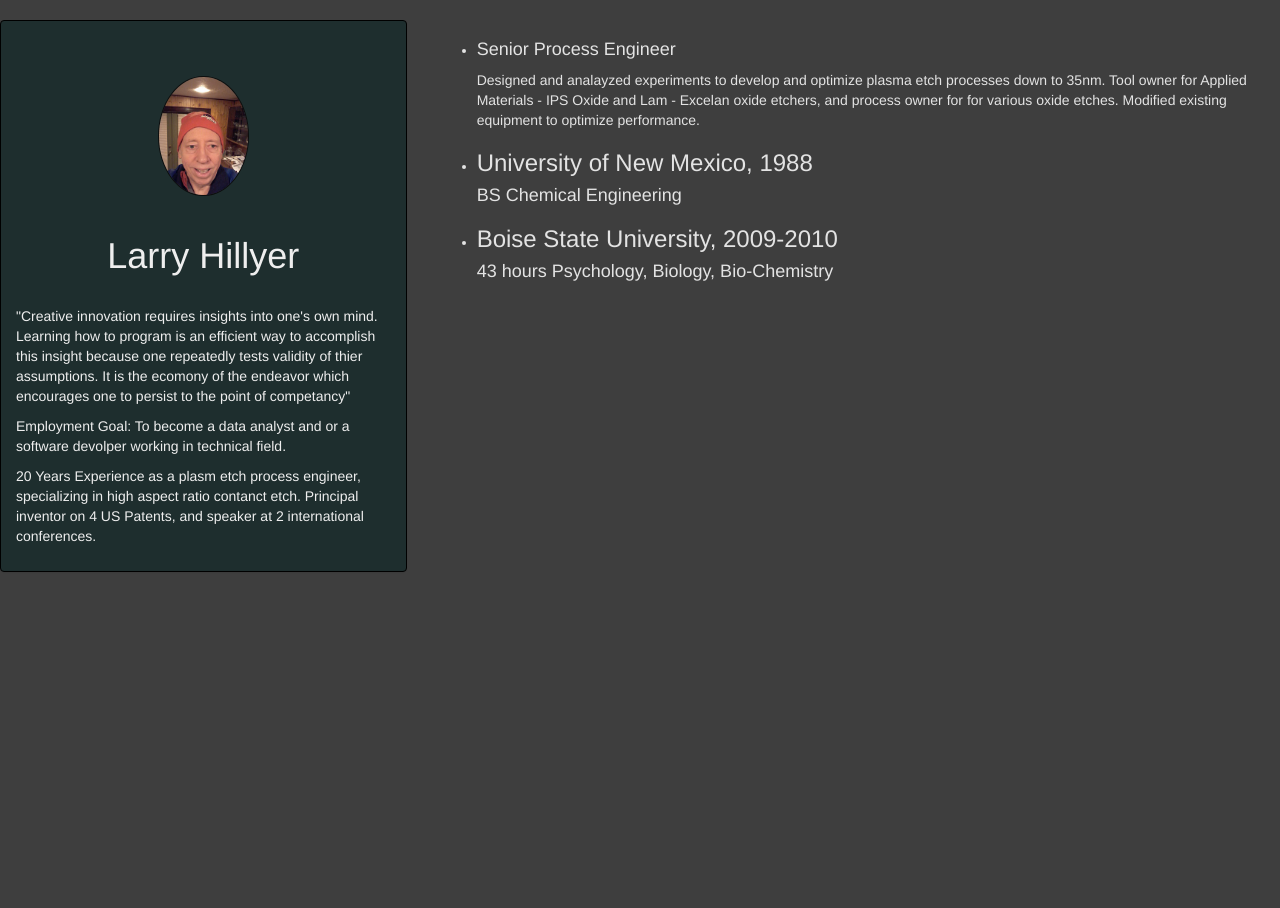
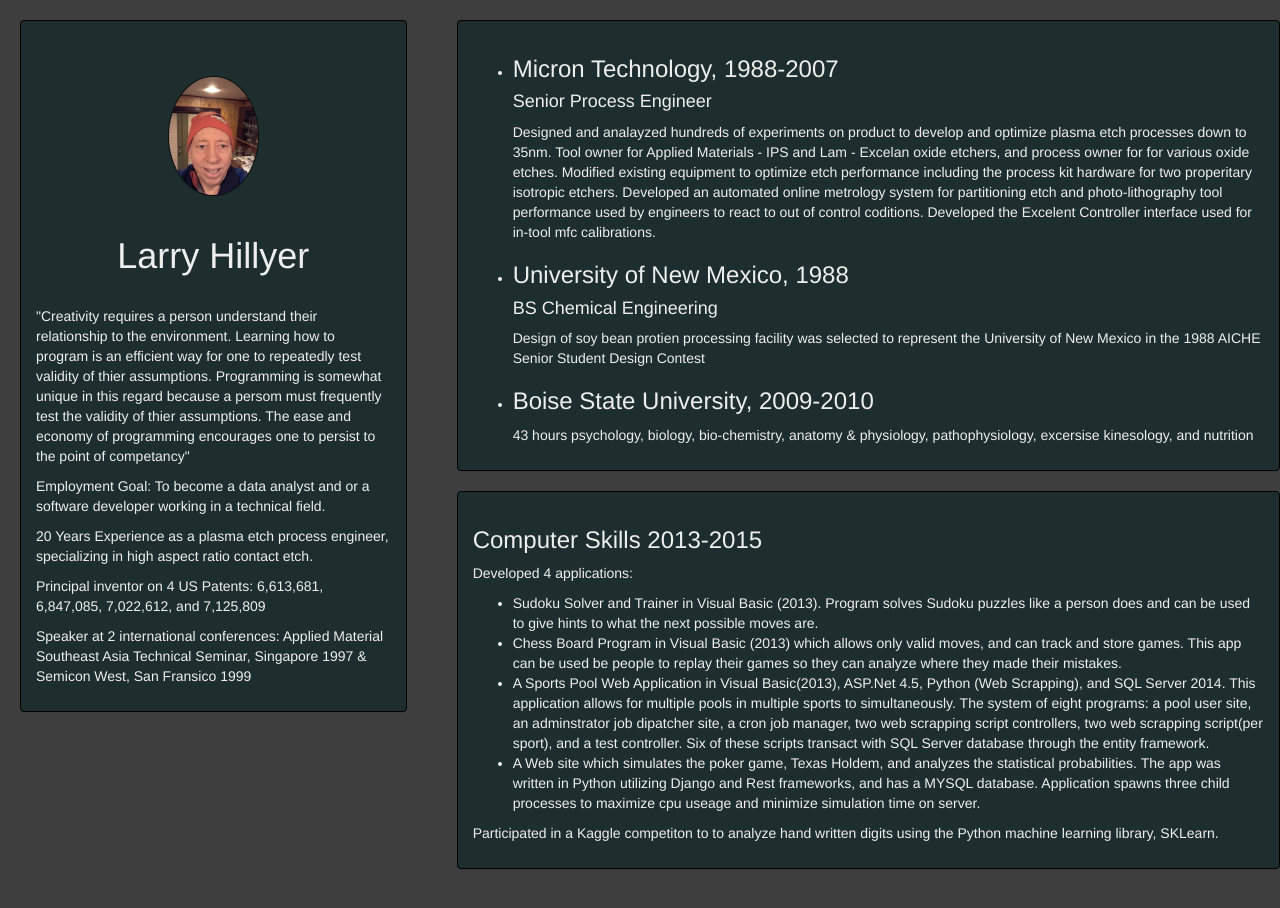
Before and after one commit to LarryHillyer/resume, a plain HTML site: page index.html in a window 1280 px wide. Before the commit the page ends 800 px from the top, so only its background shows below. Drawn offline with nearby package versions, Linux system fonts and the light colour scheme.

Commit message:
Added Computer Skills

```diff
--- a/assets/css/style.css
+++ b/assets/css/style.css
@@ -12,4 +12,6 @@ body {
     background-color: #1e2e2e;
     color: #eee;
     border-color: #000;
+    margin-left: 20px;
+
 }
--- a/index.html
+++ b/index.html
@@ -3,8 +3,8 @@
 <head>
     <meta charset="UTF-8">
     <title>Larry Hillyer's Resume</title>
-    <link rel="stylesheet" href="https://maxcdn.bootstrapcdn.com/bootstrap/3.3.6/css/bootstrap.min.css"
-        integrity="sha384-1q8mTJOASx8j1Au+a5WDVnPi2lkFfwwEAa8hDDdjZlpLegxhjVME1fgjWPGmkzs7" crossorigin="anonymous">
+    <link rel="stylesheet" href="https://maxcdn.bootstrapcdn.com/bootstrap/3.3.6/css/bootstrap.min.css" integrity="sha384-1q8mTJOASx8j1Au+a5WDVnPi2lkFfwwEAa8hDDdjZlpLegxhjVME1fgjWPGmkzs7"
+    crossorigin="anonymous">
 
     <link rel="stylesheet" href="assets\css\style.css">
     <style>
@@ -28,26 +28,37 @@
 
                             <h1 class="text-center">Larry Hillyer</h1>
                             <br>
-                            <p>"Creative innovation requires insights into one's own mind. Learning how to program is an efficient
-                                way to accomplish this insight because one repeatedly tests validity of thier assumptions.
-                                It is the ecomony of the endeavor which encourages one to persist to the point of competancy"</p>
-                            <p>Employment Goal: To become a data analyst and or a software devolper working in technical field.</p>
-                            <p> 20 Years Experience as a plasm etch process engineer, specializing in high aspect ratio contanct
-                                etch. Principal inventor on 4 US Patents, and speaker at 2 international conferences.</p>
+                            <p>"Creativity requires a person understand their relationship to the environment. Learning how to program
+                                is an efficient way for one to repeatedly test validity of thier assumptions. Programming is somewhat unique in this regard
+                                because a persom must frequently test the validity of thier assumptions. The ease and economy of programming encourages one to persist
+                                to the point of competancy"</p>
+                            <p>Employment Goal: To become a data analyst and or a software developer working in a technical field.</p>
+                            <p>20 Years Experience as a plasma etch process engineer, specializing in high aspect ratio contact
+                                etch.</p>
+                            <p>Principal inventor on 4 US Patents: 6,613,681, 6,847,085, 7,022,612, and 7,125,809 </p>
+                            <p>Speaker at 2 international conferences: Applied Material Southeast Asia Technical Seminar, Singapore 1997 & Semicon West, San Fransico 1999 </p>
                         </section>
                     </div>
                 </div>
             </sidebar>
-
-            <main-content class="col-sm-8">
+            <div class="col-sm-8">
+                <main-content>
+                    <div class="panel panel-default panel-css">
+                        <div class="panel-body ">
                             <section id="work-history">
                                 <ul>
                                     <li>
-                            <h3></h3>
+                                        <h3>Micron Technology, 1988-2007</h3>
                                         <h4>Senior Process Engineer</h4>
-                            <p>Designed and analayzed experiments to develop and optimize plasma etch processes down to 35nm.
-                                Tool owner for Applied Materials - IPS Oxide and Lam - Excelan oxide etchers, and process
-                                owner for for various oxide etches. Modified existing equipment to optimize performance.</p>
+                                        <p>Designed and analayzed hundreds of experiments on product to develop and optimize
+                                            plasma etch processes down to 35nm. Tool owner for Applied Materials - IPS and
+                                            Lam - Excelan oxide etchers, and process owner for for various oxide etches.
+                                            Modified existing equipment to optimize etch performance including the process
+                                            kit hardware for two properitary isotropic etchers. Developed an automated online
+                                            metrology system for partitioning etch and photo-lithography tool performance
+                                            used by engineers to react to out of control coditions. Developed the Excelent
+                                            Controller interface used for in-tool mfc calibrations.
+                                        </p>
                                     </li>
 
                                 </ul>
@@ -58,13 +69,45 @@
                                     <li>
                                         <h3>University of New Mexico, 1988</h3>
                                         <h4>BS Chemical Engineering</h4>
+                                        <p>Design of soy bean protien processing facility was selected to represent the University
+                                            of New Mexico in the 1988 AICHE Senior Student Design Contest</p>
                                     </li>
                                     <li>
-                            <h3>Boise State University, 2009-2010</h3></li>
-                        <h4>43 hours Psychology, Biology, Bio-Chemistry</h4>
+                                        <h3>Boise State University, 2009-2010</h3>
+                                        <p>43 hours psychology, biology, bio-chemistry, anatomy & physiology, pathophysiology,
+                                            excersise kinesology, and nutrition </p>
+                                    </li>
                                 </ul>
+                            </section>
+                        </div>
+                    </div>
+                    <div class="panel panel-default panel-css">
+                        <div class="panel-body ">
+                            <section id="computer-skills">
+                                <h3>Computer Skills 2013-2015</h3>
+                                <p>Developed 4 applications:</p>
+                                <ul>
+                                    <li>Sudoku Solver and Trainer in Visual Basic (2013). Program solves Sudoku
+                                        puzzles like a person does and can be used to give hints to what the next possible moves are. </li>
+                                    <li>Chess Board Program in Visual Basic (2013) which allows only valid moves,
+                                        and can track and store games. This app can be used be people to replay their games
+                                        so they can analyze where they made their mistakes. </li>
+                                    <li>A Sports Pool Web Application in Visual Basic(2013), ASP.Net 4.5, Python (Web Scrapping),
+                                        and SQL Server 2014. This application allows for multiple pools in multiple sports to simultaneously. The system of eight programs:
+                                        a pool user site, an adminstrator job dipatcher site, a cron job manager, two web scrapping script controllers,
+                                        two web scrapping script(per sport), and a test controller. Six of these scripts transact with SQL Server database through the entity framework.
+                                    <li> A Web site which simulates the poker game, Texas Holdem, and analyzes the statistical probabilities. The app was written in Python utilizing
+                                        Django and Rest frameworks, and has a MYSQL database. Application spawns three child processes to maximize cpu useage and minimize simulation time
+                                        on server.
+
+                                </ul>
+                                <p>Participated in a Kaggle competiton to to analyze hand written digits using the Python machine learning library, SKLearn. </p>
+                        </div>
+                    </div>
                 </main-content>
+            </div>
         </div>
     </resume>
 </body>
+
 </html>
```
Lines whose indentation alone changed are shown as unchanged.
